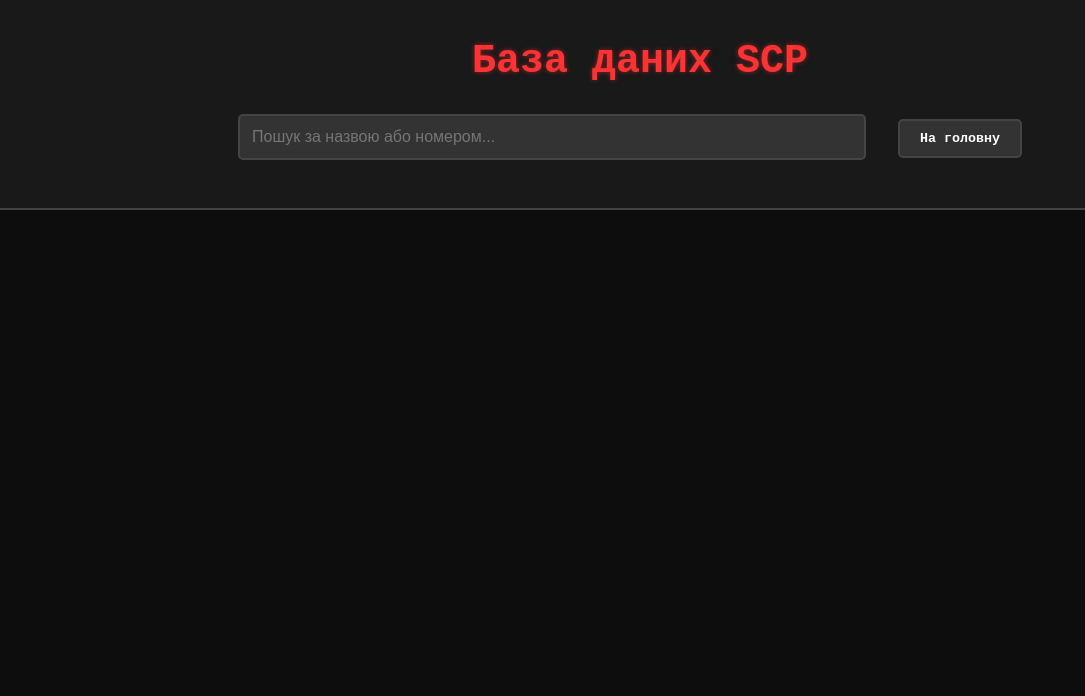
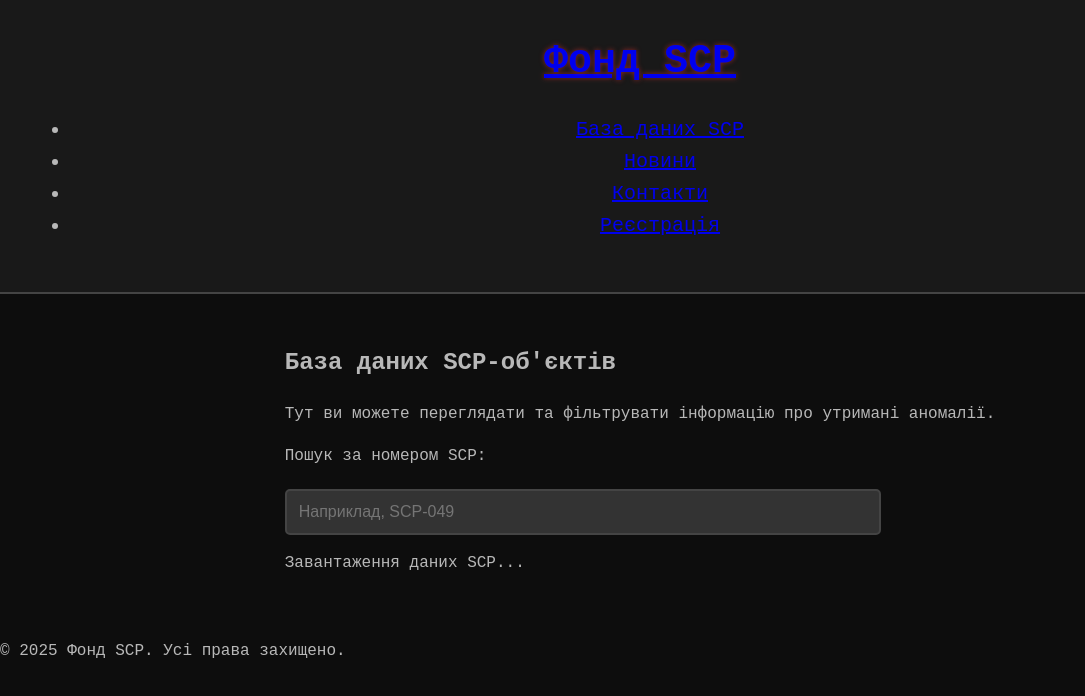
Before and after one commit to Oleksiy-Tkach/SCP-Forum, a plain HTML site: page scp.html in a window 1280 px wide. Shown: the whole page, without its empty margins (0-1085 px from the left). Drawn offline with Linux system fonts and the light colour scheme.

Commit message:
scp.html

```diff
--- a/scp.html
+++ b/scp.html
@@ -3,22 +3,47 @@
 <head>
   <meta charset="UTF-8">
   <meta name="viewport" content="width=device-width, initial-scale=1.0">
-  <title>Сторінка SCP</title>
-  <link rel="stylesheet" href="css/scp.css">
+  <title>База даних SCP | Фонд SCP</title>
+  <link rel="stylesheet" href="css/main.css"> <link rel="stylesheet" href="css/scp.css">
+  <link rel="stylesheet" href="https://cdnjs.cloudflare.com/ajax/libs/font-awesome/6.0.0-beta3/css/all.min.css">
+  <link href="https://fonts.googleapis.com/css2?family=Roboto:wght@400;700&display=swap" rel="stylesheet">
 </head>
 <body>
+
   <header>
-    <div class="header-content">
-      <h1>База даних SCP</h1>
-      <input type="text" id="searchInput" placeholder="Пошук за назвою або номером...">
-      <button onclick="window.location.href='index.html'">На головну</button>
+    <div class="header-container">
+      <h1><a href="index.html">Фонд SCP</a></h1>
+      <nav>
+        <ul>
+          <li><a href="scp.html">База даних SCP</a></li>
+          <li><a href="news.html">Новини</a></li>
+          <li><a href="contacts.html">Контакти</a></li>
+          <li><a href="register.html">Реєстрація</a></li>
+        </ul>
+      </nav>
     </div>
   </header>
 
-  <main id="searchResults">
-    <!-- Результати пошуку будуть додані тут -->
+  <main>
+    <section class="scp-database-section">
+      <h2>База даних SCP-об'єктів</h2>
+      <p>Тут ви можете переглядати та фільтрувати інформацію про утримані аномалії.</p>
+
+      <div class="filter-section">
+        <label for="scpSearch">Пошук за номером SCP:</label>
+        <input type="text" id="scpSearch" placeholder="Наприклад, SCP-049">
+      </div>
+
+      <div class="scp-list" id="scpList">
+        <p>Завантаження даних SCP...</p>
+      </div>
+    </section>
   </main>
 
-  <script src="java/scp-database.js"></script>
+  <footer>
+    <p>&copy; 2025 Фонд SCP. Усі права захищено.</p>
+  </footer>
+
+  <script src="js/scp.js"></script>
 </body>
 </html>
```
